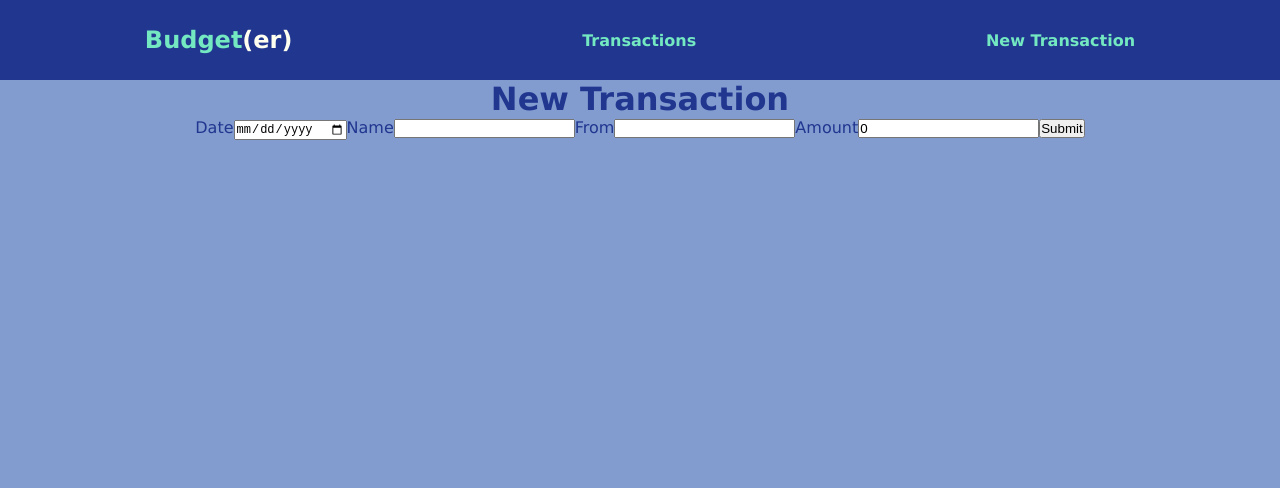
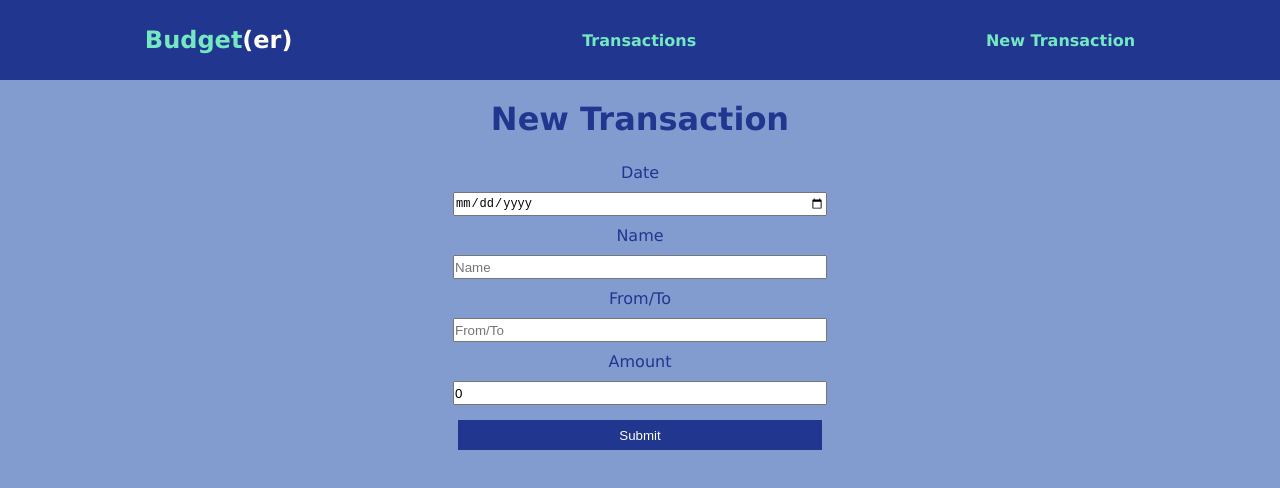
Before and after one commit to teyannaearle/budgeting-app, a React (Create React App) app: page /transactions/new in a window 1280 px wide. Shown: the top 488 px of the page. Built offline with nearby package versions, Linux system fonts and the light colour scheme; no server answers.

Commit message:
Add css to new and update pages

```diff
--- a/src/App.css
+++ b/src/App.css
@@ -132,8 +132,52 @@ li p{
 
 #transaction-details div{
   width: 60%;
-  height: 70%;
+  /* height: 70%; */
+  height: max-content;
   background-color: rgb(230, 230, 215);
+}
+
+.button{
+  background-color: #20368f;
+  border: 0px;
+  padding: 5px;
+  color: ivory;
+  margin: 10px;
+}
+
+#transaction-amount{
+  font-size: xx-large;
+}
+
+#transaction-card{
+  display: grid;
+}
+
+.form{
+  display: flex;
+  flex-direction: column;
+  justify-content: space-around;
+}
+
+form label{
+  margin:5px;
+}
+
+form input{
+  margin: 5px;
+  height: 20px;
+}
+
+.submit{
+  height: 30px
+}
+
+.header{
+  margin: 20px;
+}
+
+#update, #new{
+  width: 30%;
 }
 
 
--- a/src/components/NewTransactionForm.js
+++ b/src/components/NewTransactionForm.js
@@ -28,16 +28,16 @@ function NewTransactionForm({addTransaction}) {
     }
 
     return (
-      <form onSubmit={handleSubmit}>
+      <form onSubmit={handleSubmit} className="form">
           <label htmlFor="date">Date</label>
           <input type="date" id="date" value={transaction.date} onChange={handleInput} required/>
           <label htmlFor="name">Name</label>
-          <input type="text" id="name" value={transaction.name} onChange={handleInput} required/>
-          <label htmlFor="from">From</label>
-          <input type="text" id="from" value={transaction.from} onChange={handleInput} required/>
+          <input type="text" id="name" value={transaction.name} onChange={handleInput} placeholder="Name" required/>
+          <label htmlFor="from">From/To</label>
+          <input type="text" id="from" value={transaction.from} onChange={handleInput} placeholder="From/To" required/>
           <label htmlFor="amount">Amount</label>
           <input type="number" id="amount" value={transaction.amount} onChange={handleNumInput} required/>
-          <input type="submit" />
+          <input type="submit" className="button submit"/>
       </form>
     )
 }
--- a/src/components/TransactionDetails.js
+++ b/src/components/TransactionDetails.js
@@ -28,13 +28,13 @@ function TransactionDetails({deleteTransaction}) {
 
     return (
         <div id="transaction-details">
-            <div>
-            <p>{transaction.id}</p>
-            <h3>{transaction.date}</h3>
-            <p>{transaction.name} from {transaction.from}</p>
-            <p>{transaction.amount}</p>
-            <Link to={`/transactions/${id}/update`}><button>Update Transaction</button></Link>
-            <button onClick={handleDelete}>Delete Transaction</button>
+            <div id="transaction-card">
+            <p>Transaction I.D: {transaction.id}</p>
+            <h3>Date: {transaction.date}</h3>
+            <p>{transaction.name} from/to {transaction.from}</p>
+            <p className={transaction.amount > 0 ? "positive" : "negative"} id="transaction-amount">${transaction.amount}</p>
+            <Link to={`/transactions/${id}/update`}><button className="button">Update Transaction</button></Link>
+            <button className="button" onClick={handleDelete}>Delete Transaction</button>
             </div>
         </div>
     )
--- a/src/pages/Edit.js
+++ b/src/pages/Edit.js
@@ -40,17 +40,17 @@ function Edit({updateTransaction}) {
 
     return (
         <>
-        <h1>Update</h1>
-        <form onSubmit={handleSubmit}>
+        <h1 className="header">Update</h1>
+        <form onSubmit={handleSubmit} id="update" className="form">
           <label htmlFor="date">Date</label>
           <input type="date" id="date"  onChange={handleInput} required/>
           <label htmlFor="name">Name</label>
-          <input type="text" id="name" value={transaction.name} onChange={handleInput} required/>
+          <input type="text" id="name" value={transaction.name} onChange={handleInput} placeholder="Name" required/>
           <label htmlFor="from">From</label>
-          <input type="text" id="from" value={transaction.from} onChange={handleInput} required/>
+          <input type="text" id="from" value={transaction.from} onChange={handleInput} placeholder="From/To" required/>
           <label htmlFor="amount">Amount</label>
           <input type="number" id="amount" value={transaction.amount} onChange={handleNumInput} required/>
-          <input type="submit" />
+          <input type="submit" className="button submit"/>
         </form>
       </>
     )
--- a/src/pages/New.js
+++ b/src/pages/New.js
@@ -3,8 +3,8 @@ import NewTransactionForm from '../components/NewTransactionForm'
 
 function New({addTransaction}) {
     return (
-        <div>
-            <h1>New Transaction</h1>
+        <div id="new">
+            <h1 className="header">New Transaction</h1>
             <NewTransactionForm addTransaction={addTransaction} />
         </div>
     )
```
